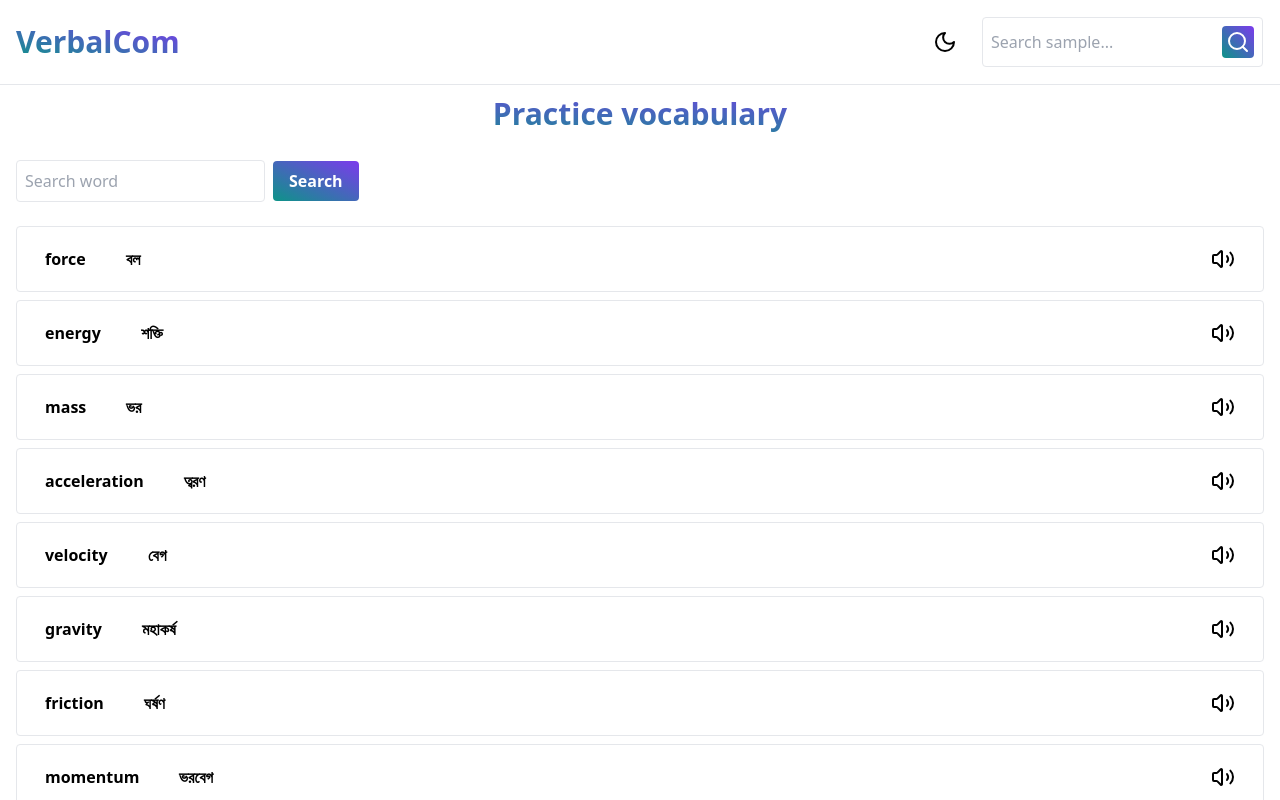
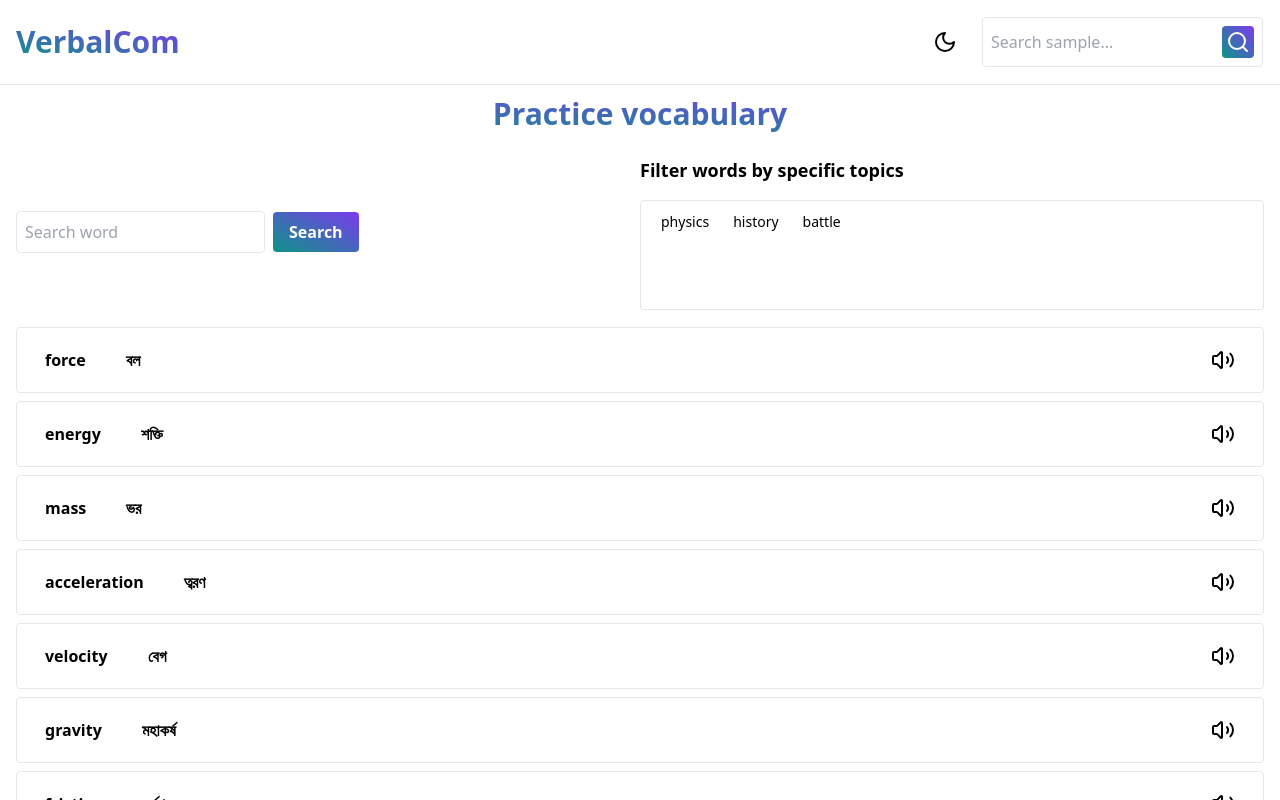
Before and after one commit to ashsajal1/verbalcom, a Vue app: page /vocabulary in a window 1280 px wide. Shown: the top 800 px of the page. Built offline with nearby package versions, Linux system fonts and the light colour scheme.

Commit message:
feat: filter word by topics

```diff
--- a/src/pages/Vocabulary.vue
+++ b/src/pages/Vocabulary.vue
@@ -5,14 +5,21 @@ import Button from '@/components/Button.vue'
 import { useSpeechSynthesis } from '@vueuse/core'
 import { computed, ref, watch } from 'vue';
 
-const searchedWord = ref('')
+const searchedWord = ref('');
+const selectedTopics = ref<string[]>([]);
+const availableTopics = new Set(vocabulary.map(word => word.category))
+
 const words = computed(() => {
-    if (searchedWord.value === '') {
-        return vocabulary;
-    }
-    return vocabulary.filter(word =>
-        word.en.includes(searchedWord.value) || word.bn.includes(searchedWord.value)
-    );
+    return vocabulary.filter(word => {
+        const matchesSearch = searchedWord.value === '' ||
+            word.en.includes(searchedWord.value) ||
+            word.bn.includes(searchedWord.value);
+
+        const matchesTopics = selectedTopics.value.length === 0 ||
+            selectedTopics.value.includes(word.category);
+
+        return matchesSearch && matchesTopics;
+    });
 });
 
 watch(
@@ -49,14 +56,32 @@ const playWordWithoutAlert = (word: string) => {
 <template>
     <h1 class="text-3xl font-bold text-center mb-4 g-text">Practice vocabulary</h1>
 
-    <div class="pt-3 pb-6 flex flex-col md:flex-row w-full">
-        <div class="flex items-center gap-2">
-            <input v-model="searchedWord" class="p-2 border w-full rounded" placeholder="Search word" type="text">
-            <Button>Search</Button>
+    <div class="flex flex-col md:flex-row items-center">
+        <div class="pt-3 pb-6 flex flex-col md:flex-row w-full">
+            <div class="flex items-center gap-2">
+                <input v-model="searchedWord" class="p-2 border w-full rounded dark:bg-black dark:border-gray-800"
+                    placeholder="Search word" type="text">
+                <Button>Search</Button>
+            </div>
+        </div>
+
+        <div class="mb-4 w-full">
+            <p class="py-2 text-lg font-bold mb-2">Filter words by specific topics</p>
+            <div>
+                <select v-model="selectedTopics" multiple
+                    class="p-2 border w-full rounded dark:bg-black dark:border-gray-800">
+                    <option :class="{ 'bg-primary': selectedTopics.includes(topic) }"
+                        class="inline hover:bg-secondary mx-2 p-1 text-sm rounded" v-for="topic in availableTopics"
+                        :key="topic" :value="topic">
+                        {{ topic }}
+                    </option>
+                </select>
+            </div>
         </div>
     </div>
 
-    <div class="rounded flex items-center justify-between border text-lg font-bold p-4 shadow-sm" v-if="words.length === 0">
+    <div class="rounded flex items-center justify-between border text-lg font-bold p-4 shadow-sm"
+        v-if="words.length === 0">
         <div>
             <span>No word found called </span>
             <span class="text-secondary">{{ searchedWord }}</span>
```
